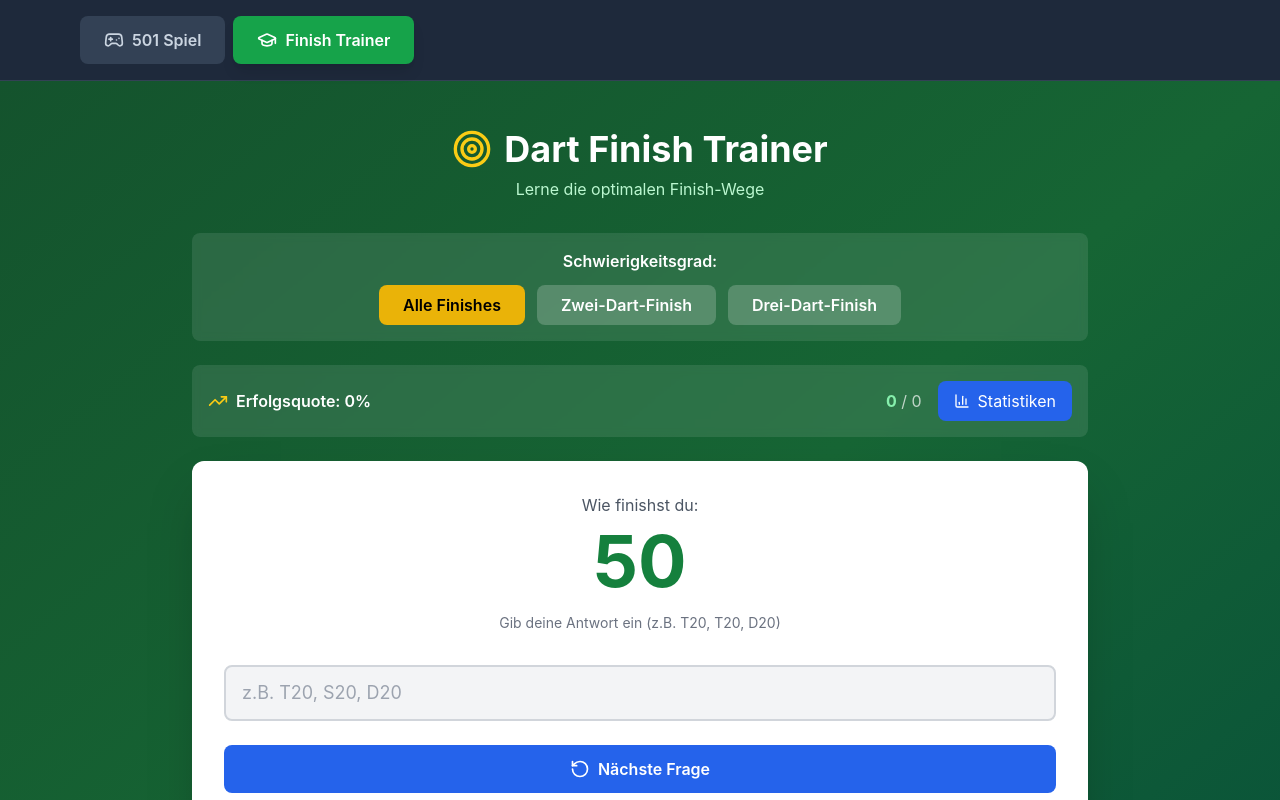
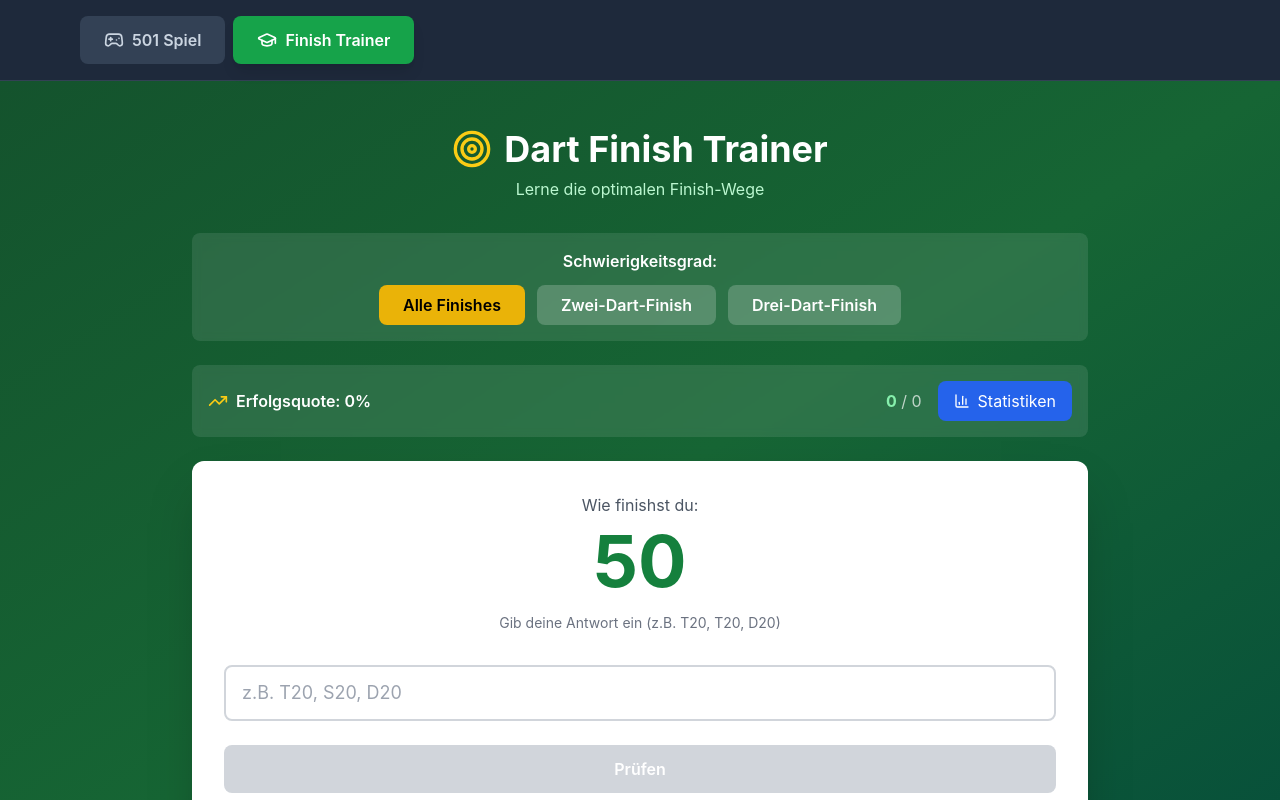
Before and after one commit to kyndaleeg/dart-app, a React (Create React App) app: page / in a window 1280 px wide. Both pictures are taken after a click on the button "Finish Trainer". Shown: the top 800 px of the page. Built offline with nearby package versions, Linux system fonts and the light colour scheme.

Commit message:
fix isCorrect

```diff
--- a/src/components/Trainer/FinishQuestion.jsx
+++ b/src/components/Trainer/FinishQuestion.jsx
@@ -5,12 +5,7 @@ import FeedbackDisplay from "./FeedbackDisplay";
 
 export default function FinishQuestion({ currentScore, onCheck, onNext }) {
   const [userInput, setUserInput] = useState("");
-  const [feedback, setFeedback] = useState({
-    isCorrect: null,
-    userDarts: [],
-    correctDarts: [],
-    reason: "",
-  });
+  const [feedback, setFeedback] = useState(null);
 
   const normalizeInput = (input) => {
     return input
@@ -44,12 +39,7 @@ export default function FinishQuestion({ currentScore, onCheck, onNext }) {
 
   const handleNext = () => {
     setUserInput("");
-    setFeedback({
-      isCorrect: null,
-      userDarts: [],
-      correctDarts: [],
-      reason: "",
-    });
+    setFeedback(null);
     onNext();
   };
 
--- a/src/hooks/useTrainerLogic.js
+++ b/src/hooks/useTrainerLogic.js
@@ -1,39 +1,35 @@
-import { useState, useEffect } from "react";
-import {
-  finishWays,
-  getScoreRange,
-  getDartCountLabel,
-} from "../utils/finishWays";
+import { useState, useEffect } from 'react';
+import { finishWays, getScoreRange, getDartCountLabel } from '../utils/finishWays';
 
 export function useTrainerLogic() {
   const [currentScore, setCurrentScore] = useState(null);
-  const [difficulty, setDifficulty] = useState("all");
+  const [difficulty, setDifficulty] = useState('all');
   const [detailedStats, setDetailedStats] = useState({
     byRange: {
-      "161-170": { correct: 0, total: 0 },
-      "141-160": { correct: 0, total: 0 },
-      "121-140": { correct: 0, total: 0 },
-      "101-120": { correct: 0, total: 0 },
-      "81-100": { correct: 0, total: 0 },
-      "61-80": { correct: 0, total: 0 },
-      "41-60": { correct: 0, total: 0 },
-      "21-40": { correct: 0, total: 0 },
-      "2-20": { correct: 0, total: 0 },
+      '161-170': { correct: 0, total: 0 },
+      '141-160': { correct: 0, total: 0 },
+      '121-140': { correct: 0, total: 0 },
+      '101-120': { correct: 0, total: 0 },
+      '81-100': { correct: 0, total: 0 },
+      '61-80': { correct: 0, total: 0 },
+      '41-60': { correct: 0, total: 0 },
+      '21-40': { correct: 0, total: 0 },
+      '2-20': { correct: 0, total: 0 },
     },
     byDartCount: {
-      one: { correct: 0, total: 0 },
-      two: { correct: 0, total: 0 },
-      three: { correct: 0, total: 0 },
-    },
+      'one': { correct: 0, total: 0 },
+      'two': { correct: 0, total: 0 },
+      'three': { correct: 0, total: 0 },
+    }
   });
 
   const getFilteredScores = () => {
     const scores = Object.keys(finishWays).map(Number);
-    if (difficulty === "two-dart") {
-      return scores.filter((score) => finishWays[score].dartCount === 2);
+    if (difficulty === 'two-dart') {
+      return scores.filter(score => finishWays[score].dartCount === 2);
     }
-    if (difficulty === "three-dart") {
-      return scores.filter((score) => finishWays[score].dartCount === 3);
+    if (difficulty === 'three-dart') {
+      return scores.filter(score => finishWays[score].dartCount === 3);
     }
     return scores;
   };
@@ -56,28 +52,28 @@ export function useTrainerLogic() {
     const range = getScoreRange(currentScore);
     const dartLabel = getDartCountLabel(dartCount);
 
-    setDetailedStats((prev) => ({
+    setDetailedStats(prev => ({
       byRange: {
         ...prev.byRange,
         [range]: {
           correct: prev.byRange[range].correct + (isCorrect ? 1 : 0),
-          total: prev.byRange[range].total + 1,
-        },
+          total: prev.byRange[range].total + 1
+        }
       },
       byDartCount: {
         ...prev.byDartCount,
         [dartLabel]: {
           correct: prev.byDartCount[dartLabel].correct + (isCorrect ? 1 : 0),
-          total: prev.byDartCount[dartLabel].total + 1,
-        },
-      },
+          total: prev.byDartCount[dartLabel].total + 1
+        }
+      }
     }));
   };
 
   const getTotalStats = () => {
     let correct = 0;
     let total = 0;
-    Object.values(detailedStats.byRange).forEach((stat) => {
+    Object.values(detailedStats.byRange).forEach(stat => {
       correct += stat.correct;
       total += stat.total;
     });
@@ -91,6 +87,6 @@ export function useTrainerLogic() {
     detailedStats,
     checkAnswer,
     nextQuestion,
-    getTotalStats,
+    getTotalStats
   };
 }
```
